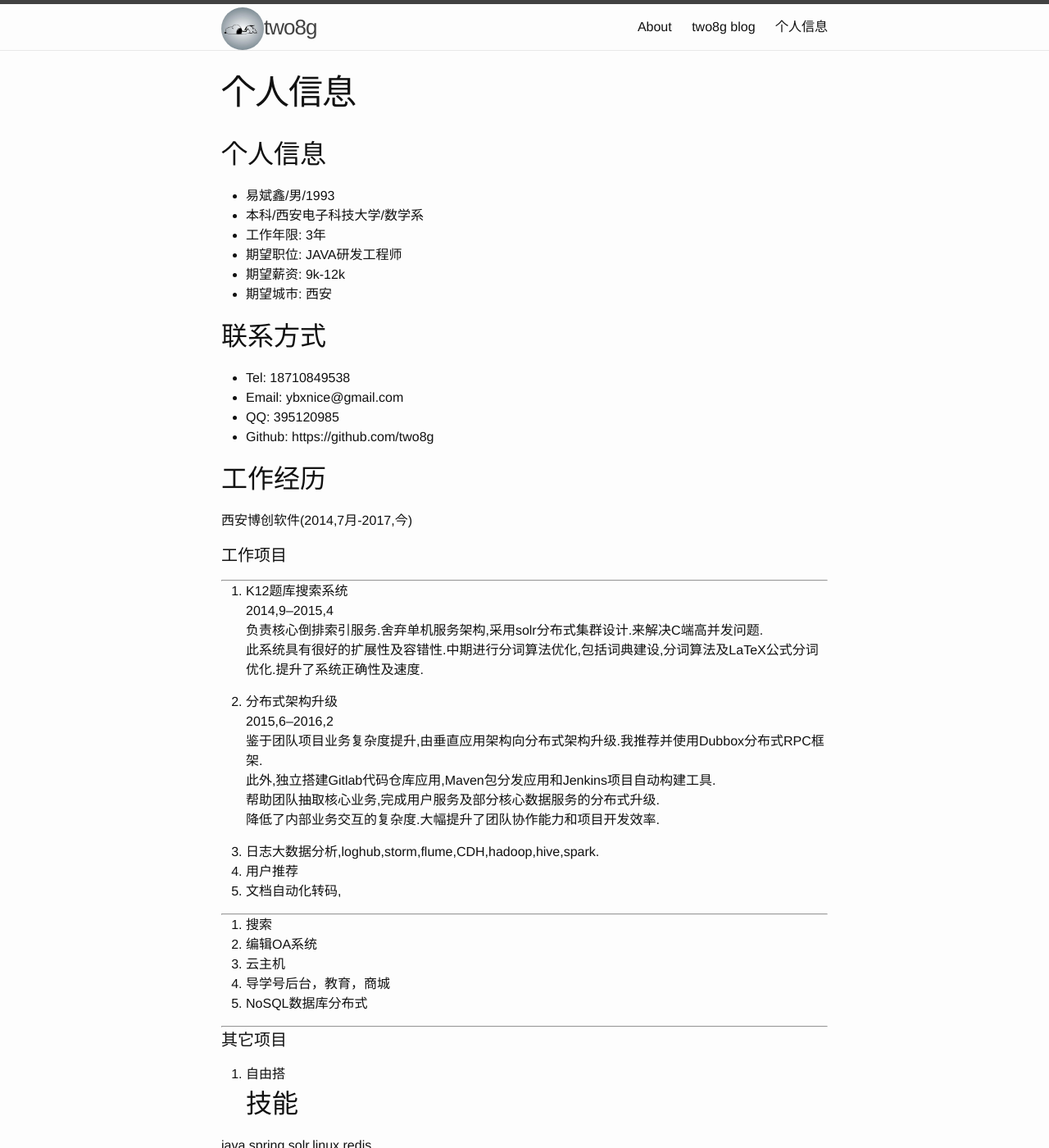
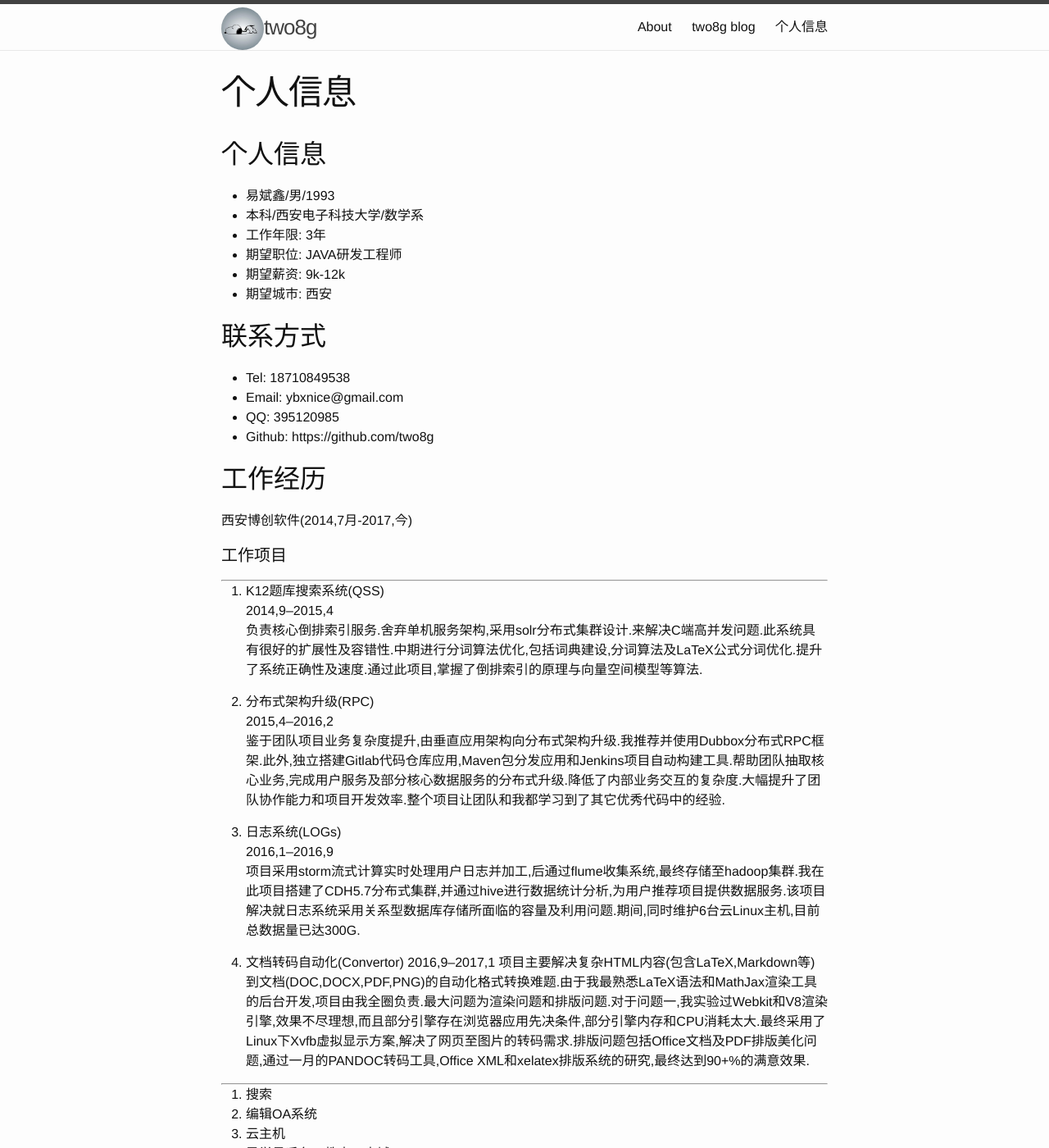
Before and after one commit to two8g/two8g.github.io, a Jekyll site: the page built from job/简历.md, in a window 1280 px wide and 1400 px high. Shown: the whole window at 82% size. Built offline with Jekyll 4.4.1, drawn with Linux system fonts in a browser that asks for light colours; our own code applies the rules of GitHub Pages for plain Markdown files.

Commit message:
update 简历

```diff
--- a/job/简历.md
+++ b/job/简历.md
@@ -20,21 +20,21 @@
 
 ------
 
-1. K12题库搜索系统
+1. K12题库搜索系统(QSS)
     2014,9--2015,4
-    负责核心倒排索引服务.舍弃单机服务架构,采用solr分布式集群设计.来解决C端高并发问题.
-    此系统具有很好的扩展性及容错性.中期进行分词算法优化,包括词典建设,分词算法及LaTeX公式分词优化.提升了系统正确性及速度.
+    负责核心倒排索引服务.舍弃单机服务架构,采用solr分布式集群设计.来解决C端高并发问题.此系统具有很好的扩展性及容错性.中期进行分词算法优化,包括词典建设,分词算法及LaTeX公式分词优化.提升了系统正确性及速度.通过此项目,掌握了倒排索引的原理与向量空间模型等算法.
 
-2. 分布式架构升级
-    2015,6--2016,2
-    鉴于团队项目业务复杂度提升,由垂直应用架构向分布式架构升级.我推荐并使用Dubbox分布式RPC框架.
-    此外,独立搭建Gitlab代码仓库应用,Maven包分发应用和Jenkins项目自动构建工具.
-    帮助团队抽取核心业务,完成用户服务及部分核心数据服务的分布式升级.
-    降低了内部业务交互的复杂度.大幅提升了团队协作能力和项目开发效率.
+2. 分布式架构升级(RPC)
+    2015,4--2016,2
+    鉴于团队项目业务复杂度提升,由垂直应用架构向分布式架构升级.我推荐并使用Dubbox分布式RPC框架.此外,独立搭建Gitlab代码仓库应用,Maven包分发应用和Jenkins项目自动构建工具.帮助团队抽取核心业务,完成用户服务及部分核心数据服务的分布式升级.降低了内部业务交互的复杂度.大幅提升了团队协作能力和项目开发效率.整个项目让团队和我都学习到了其它优秀代码中的经验.
 
-3. 日志大数据分析,loghub,storm,flume,CDH,hadoop,hive,spark.
-4. 用户推荐
-5. 文档自动化转码,
+3. 日志系统(LOGs)
+    2016,1--2016,9
+    项目采用storm流式计算实时处理用户日志并加工,后通过flume收集系统,最终存储至hadoop集群.我在此项目搭建了CDH5.7分布式集群,并通过hive进行数据统计分析,为用户推荐项目提供数据服务.该项目解决就日志系统采用关系型数据库存储所面临的容量及利用问题.期间,同时维护6台云Linux主机,目前总数据量已达300G.
+
+4. 文档转码自动化(Convertor)
+    2016,9--2017,1
+    项目主要解决复杂HTML内容(包含LaTeX,Markdown等)到文档(DOC,DOCX,PDF,PNG)的自动化格式转换难题.由于我最熟悉LaTeX语法和MathJax渲染工具的后台开发,项目由我全圈负责.最大问题为渲染问题和排版问题.对于问题一,我实验过Webkit和V8渲染引擎,效果不尽理想,而且部分引擎存在浏览器应用先决条件,部分引擎内存和CPU消耗太大.最终采用了Linux下Xvfb虚拟显示方案,解决了网页至图片的转码需求.排版问题包括Office文档及PDF排版美化问题,通过一月的PANDOC转码工具,Office XML和xelatex排版系统的研究,最终达到90+%的满意效果.
 
 ------
 
```
